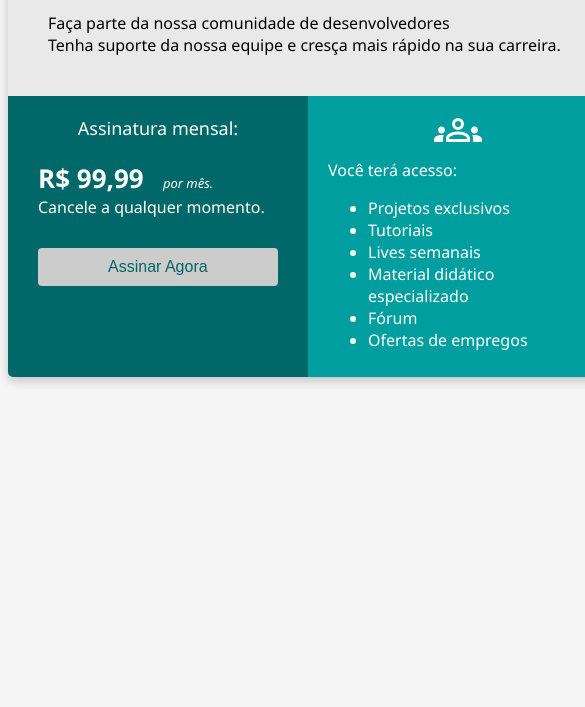
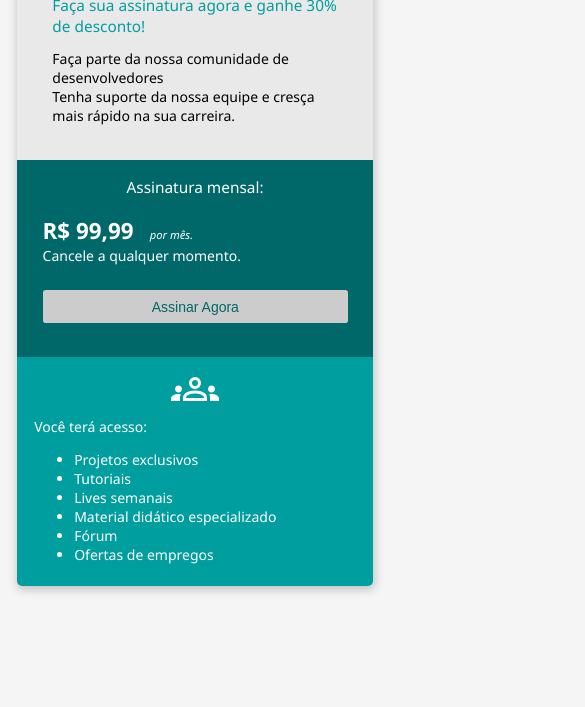
Before and after one commit to wyltamar83/bootcamp-devjr-modulo2, a plain HTML site: page index.html in a window 390 px wide. Shown: the part 137-844 px from the top of the page, 585 px wide, since content can reach past the window. Drawn offline with Linux system fonts and the light colour scheme.

Commit message:
closes #6 @media screan

```diff
--- a/index.html
+++ b/index.html
@@ -23,7 +23,7 @@
       }
 
       .header{
-        padding: 40px;
+        padding: 2.5rem;
       }
 
       .flex-container{
@@ -35,28 +35,28 @@
         background-color: #006868 ;
         color: #FFFF;
         width: 50%;
-        padding: 20px;
+        padding: 1.2rem;
       }
 
       .subscription-title{
         text-align: center;
-        margin-bottom: 20px;
-        font-size: 18px;
+        margin-bottom: 1.2rem;
+        font-size: 1.1rem;
       }
 
       .row-2{
-        margin-left: 10px;
+        margin-left: 0.6rem;
       }
 
       .row-3{
-        margin-left: 10px;
+        margin-left: 0.6rem;
       }
 
       .column-2{
         background-color: #009E9E;
         color: #FFFF;
         width: 50%;
-        padding: 10px 20px;
+        padding: 0.6rem 1.2rem;
       }
 
       .image-group{
@@ -65,37 +65,37 @@
 
       .price{
         font-weight: bold;
-        font-size: 26px;
+        font-size: 1.6rem;
       }
 
       .month{
-        font-size: 13px;
+        font-size: 0.8rem;
         font-style: italic;
-        margin-left: 15px;
+        margin-left: 0.9rem;
       }
 
       .header-title{
         color: #006868;
-        font-size: 31px;
+        font-size: 1.9rem;
         font-weight: 700;
       }
 
       .header-subtitle{
         color: #009E9E;
-        font-size: 18px;
+        font-size: 1.1rem;
         font-weight: 500;
-        margin-top: 20px;
-        margin-bottom: 15px;
+        margin-top: 1.2rem;
+        margin-bottom: 0.9rem;
       }
 
       .button{
         background-color: #CCCCCC;
-        font-size: 16px;
-        border-radius: 4px;
+        font-size: 1rem;
+        border-radius: 0.2rem;
         color: #006666;
-        padding: 10px 70px;
+        padding: 0.6rem 4.3rem;
         border: none;
-        margin: 30px 10px 20px 10px;
+        margin: 1.8rem 0.6rem 1.2rem 0.6rem;
         cursor: pointer;
       }
 
@@ -103,6 +103,26 @@
         background-color: #E9E9E9;
       }
 
+      @media screen and (max-width: 620px) {
+        html{
+          font-size: 14px;
+        }
+        .flex-container{
+          flex-direction: column;
+        }
+        .column-1, .column-2{
+          width: 100%;
+          box-sizing: border-box;
+        }
+        .container{
+          width: 95%;
+        }
+        .button{
+          justify-content: center;
+          width: 95%;
+
+        }
+      }
 
   </style>
 
```
Also changed, not shown: module02-example-index-mobile.png (added).
